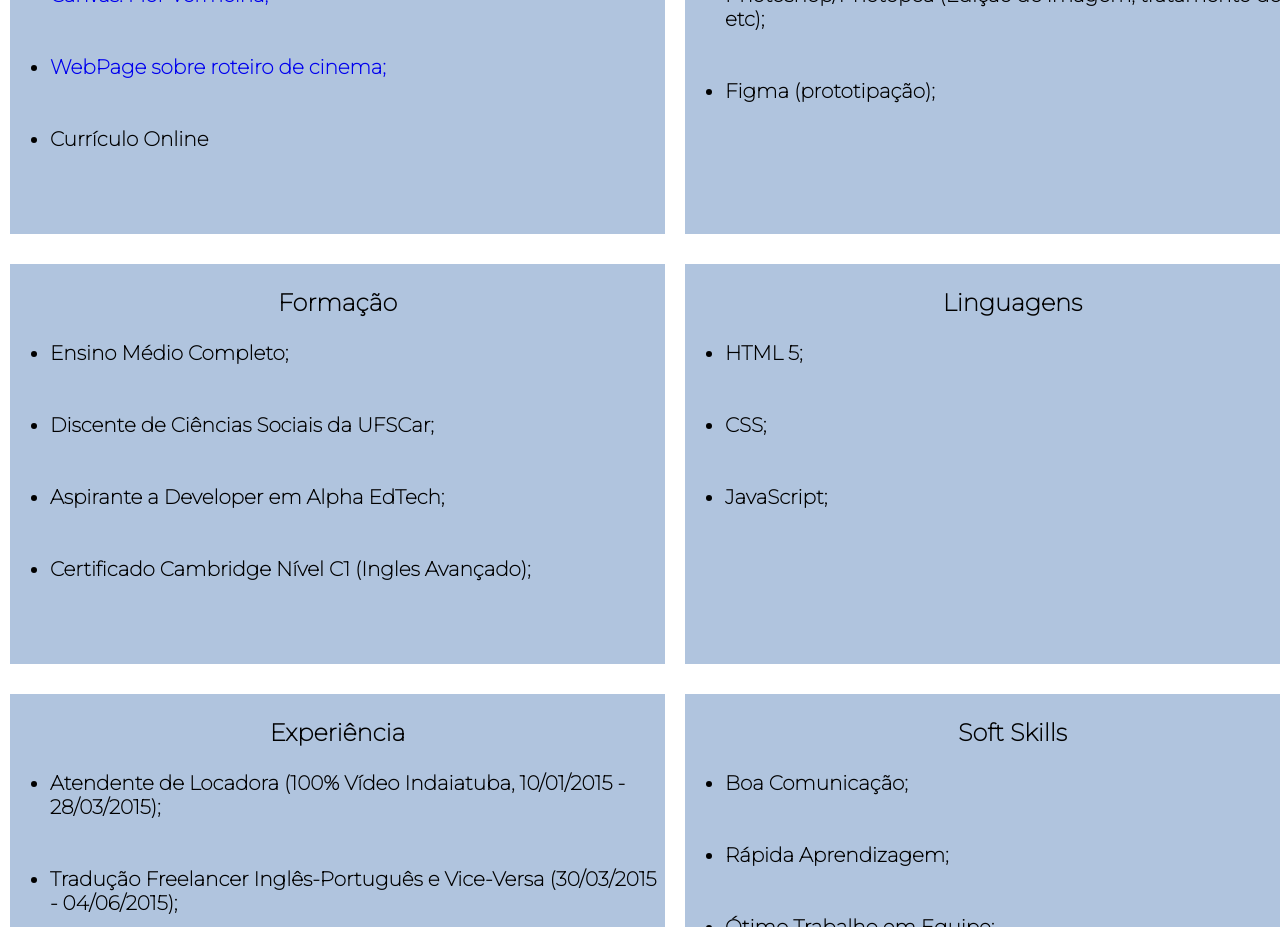
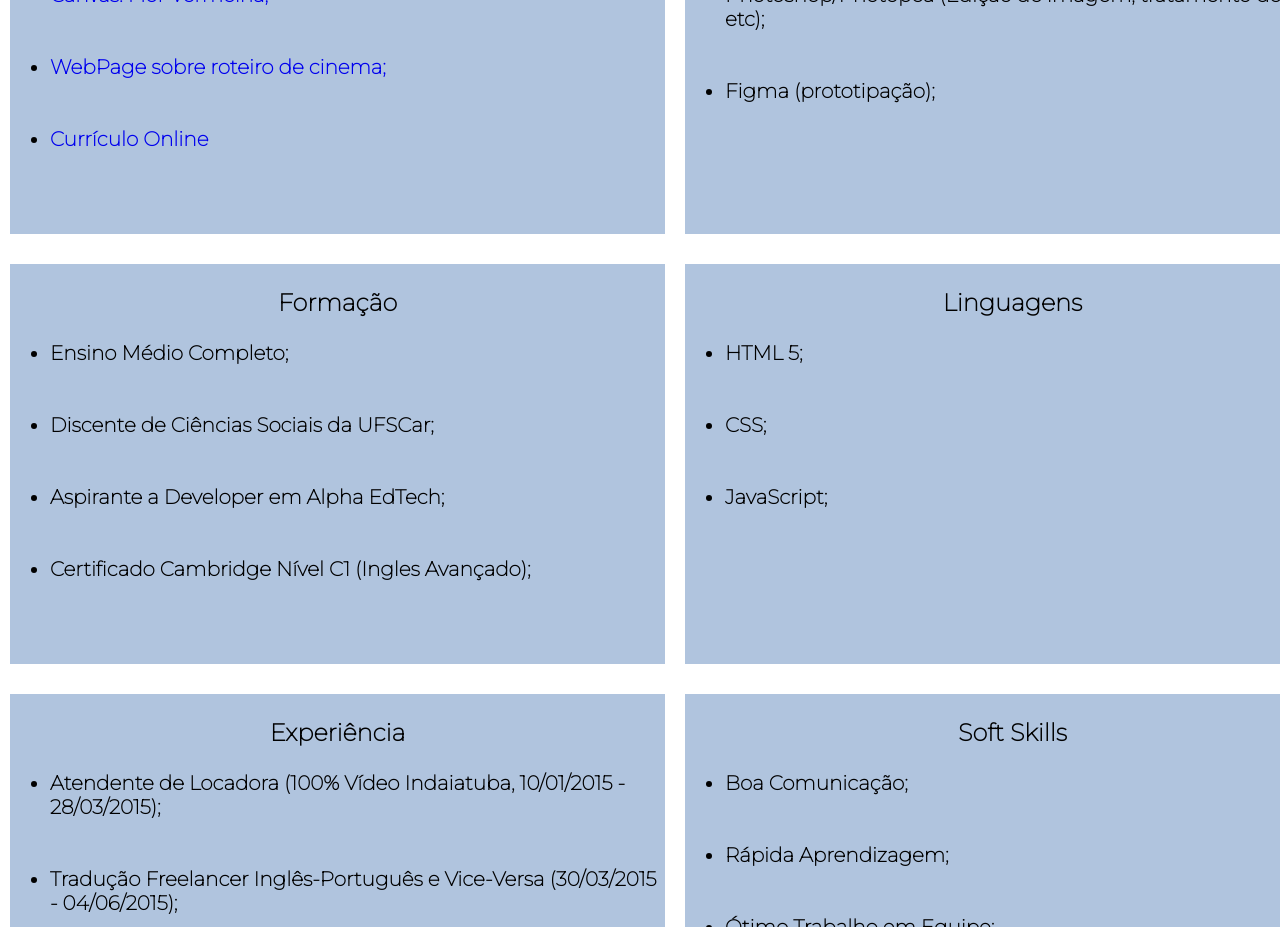
Before and after one commit to maviqla/curriculo, a plain HTML site: page index.html in a window 1280 px wide. Shown: the part 840-1767 px from the top of the page. Drawn offline with Linux system fonts and the light colour scheme.

Commit message:
added anchor

```diff
--- a/index.html
+++ b/index.html
@@ -175,7 +175,7 @@
             <br /> <br />
             <li> <a style="text-decoration: none" href="https://maviqla.github.io/csstryouts/"> WebPage sobre roteiro de cinema; </a> </li>
             <br /> <br />
-            <li> Currículo Online </li>
+            <li> <a style="text-decoration:none" href="https://maviqla.github.io/curriculo/"> Currículo Online</a>  </li>
 
         </ul>
         </div>
```
